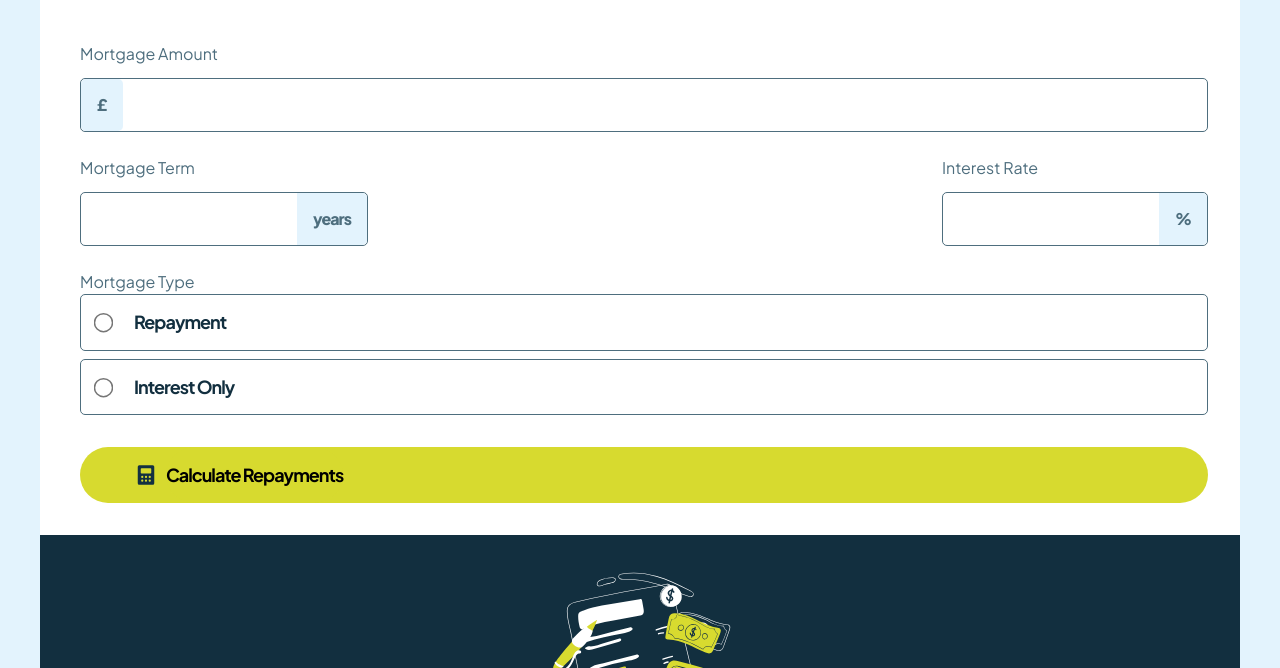
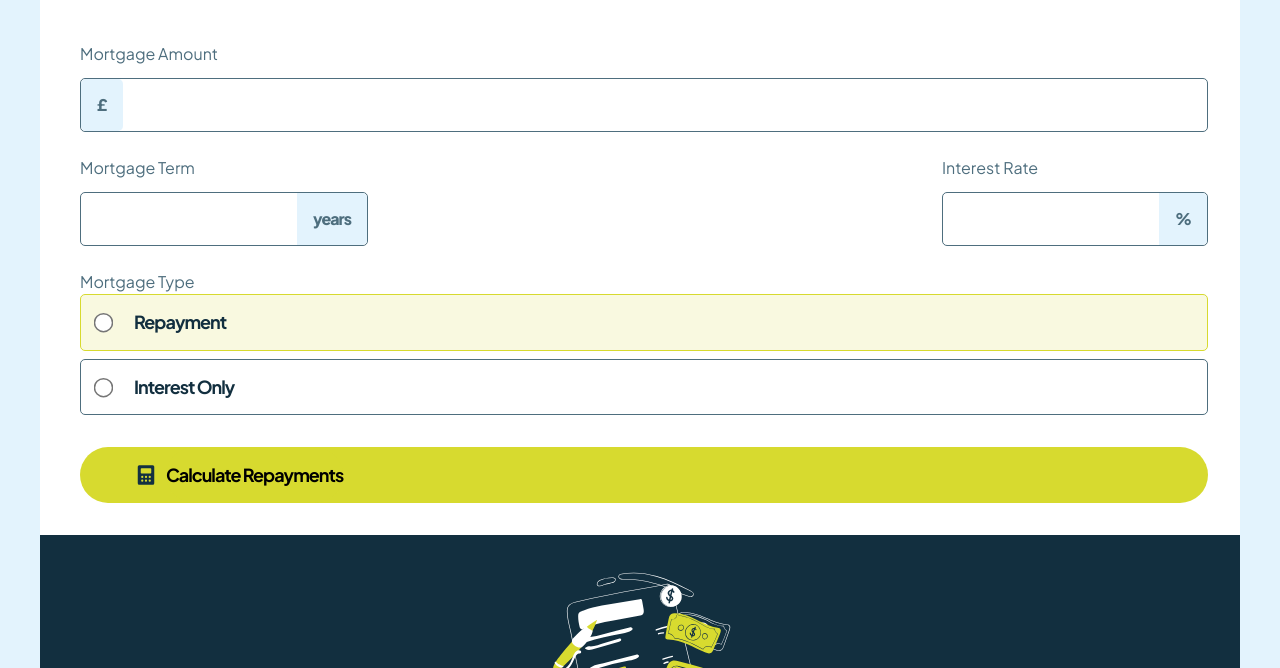
Before and after one commit to aneevel/frontend-mentor-mortgage-repayment-calculator, a plain HTML site: page index.html in a window 1280 px wide. Both pictures are taken after a click on the element "Repayment". Shown: the part 132-800 px from the top of the page. Drawn offline with Linux system fonts and the light colour scheme.

Commit message:
style mortgage type butotn backgrounds

```diff
--- a/index.html
+++ b/index.html
@@ -133,6 +133,15 @@ function calculateMortgageResults() {
     document.querySelector(".results.empty").style.display = "none";
 }
 
+function selectMortgageType(selectedItem) {
+    selectedItem.classList.add('active-background');
+    document.querySelectorAll('.mortgage-type').forEach((item) => {
+        if (selectedItem !== item) {
+            item.classList.remove('active-background');
+        }
+    });
+}
+
 const button = document.querySelector("button");
 
 button.addEventListener("click", (event) => {
@@ -154,7 +163,8 @@ document.querySelectorAll('.input-box').forEach((item) => {
 
 document.querySelectorAll('.mortgage-type').forEach((item) => {
     item.addEventListener('click', (event) => {
-        console.log("click!");
+        selectMortgageType(item);
     });
 });
+
 </script>
--- a/styles/custom.css
+++ b/styles/custom.css
@@ -287,12 +287,13 @@ hr {
     display: none;
 }
 
-.mortgage-type:focus {
-    background-color: color-mix(in srgb, var(--lime), var(--white) 85%);
+#calculate-button:hover {
+    background-color: color-mix(in srgb, var(--lime), var(--white) 50%);
 }
 
-#calculate-button:hover {
-    background-color: color-mix(in srgb, var(--lime), var(--white) 50%);
+.active-background {
+    background-color: color-mix(in srgb, var(--lime), var(--white) 85%);
+    border-color: var(--lime);
 }
 
 @keyframes background-color-change {
```
